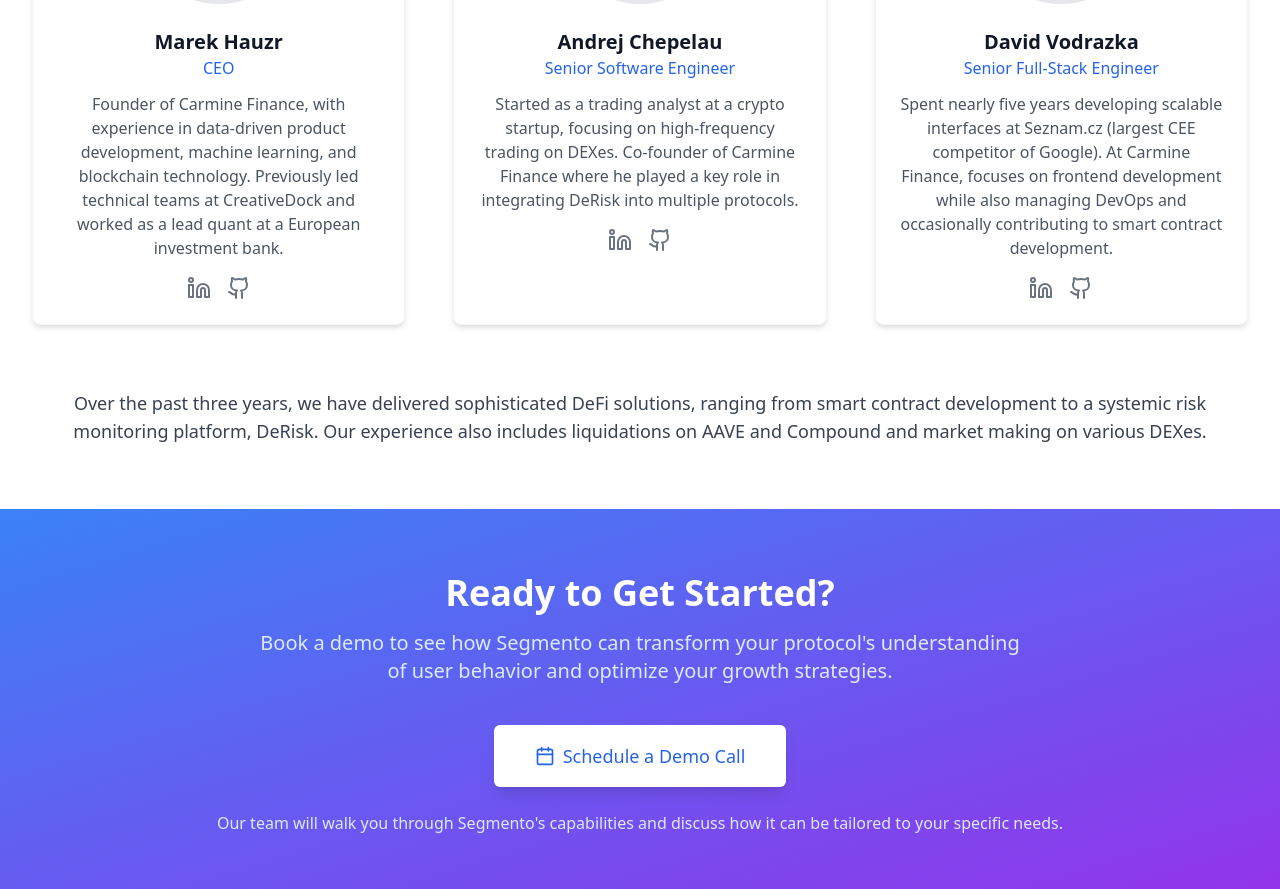
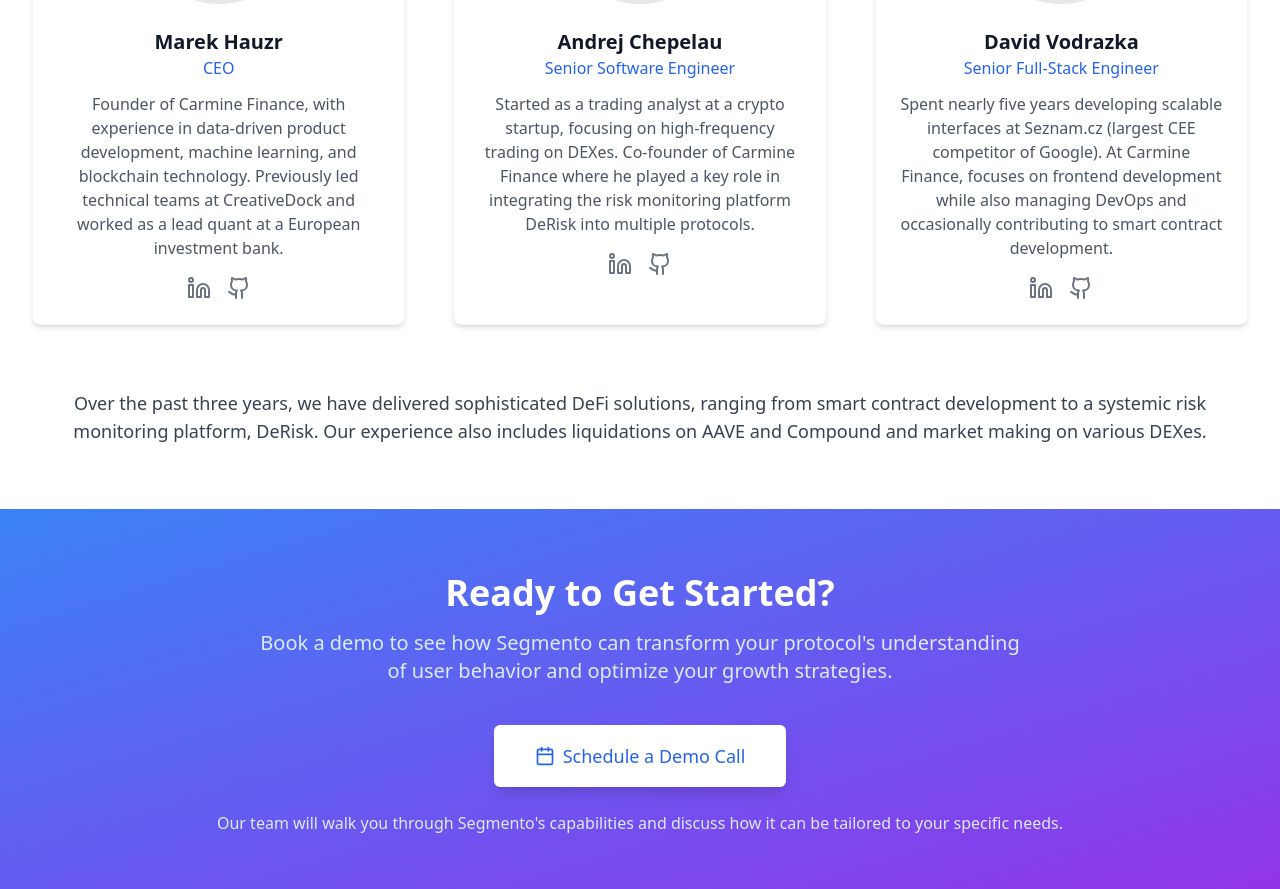
Before and after one commit to CarmineOptions/Segmento-Landing-Page, a React app: page / in a window 1280 px wide. Shown: the part 4299-5188 px from the top of the page. Built offline with nearby package versions, Linux system fonts and the light colour scheme; the HTML template or start-up script is replaced by a standard one.

Commit message:
Andrej CV update

```diff
--- a/src/components/TeamSection.tsx
+++ b/src/components/TeamSection.tsx
@@ -10,7 +10,7 @@ export const TeamSection = () => {
   }, {
     name: 'Andrej Chepelau',
     title: 'Senior Software Engineer',
-    bio: 'Started as a trading analyst at a crypto startup, focusing on high-frequency trading on DEXes. Co-founder of Carmine Finance where he played a key role in integrating DeRisk into multiple protocols.',
+    bio: 'Started as a trading analyst at a crypto startup, focusing on high-frequency trading on DEXes. Co-founder of Carmine Finance where he played a key role in integrating the risk monitoring platform DeRisk into multiple protocols.',
     linkedin: 'https://www.linkedin.com/in/andrej-chepelau',
     github: 'https://github.com/Chepelau'
   }, {
```
